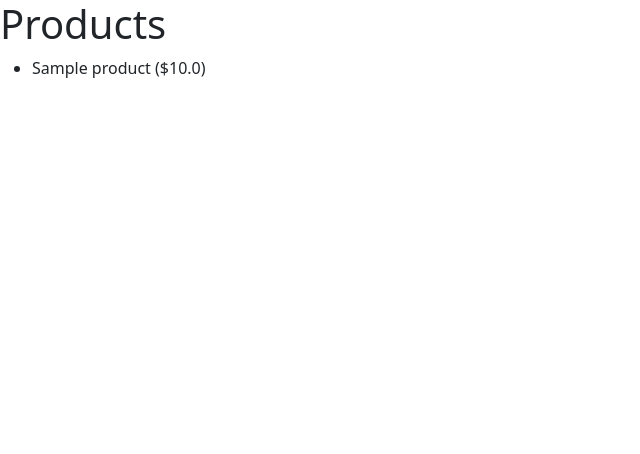
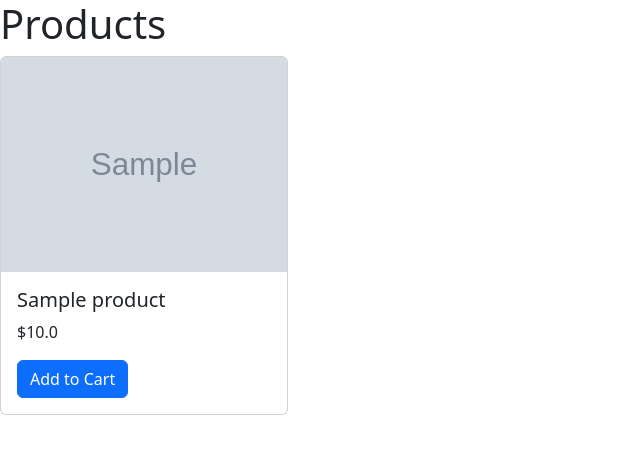
Before and after one commit to CarlosWendling/PyShop, a Django app: template products/templates/index.html in a window 1280 px wide. Shown: the top 454 px of the page, without its empty margins (0-640 px from the left). Run offline with Django 3.2, Linux system fonts and the light colour scheme; tables that the repository leaves empty hold one stand-in row (values such as "Sample post"); the template is opened without the code that fills it: values that come from a table or form of the project are taken from there, most other values are stand-ins (such as "Sample title", 1, 10 or a date in 2020); grey boxes marked "Sample" are stand-in pictures.

Commit message:
add product cart with bootstrap

```diff
--- a/products/templates/index.html
+++ b/products/templates/index.html
@@ -2,10 +2,19 @@
 
 {% block content %}
     <h1>Products</h1>
-    <ul>
+    <div class="row">
         <!-- Show the data from the database (product and it's price) -->
         {% for product in products %}
-            <li>{{ product.name }} (${{ product.price }})</li>
+        <div class="col">
+            <div class="card" style="width: 18rem;">
+                <img src="{{ product.image_url }}" class="card-img-top" alt="{{ produc.name }} photo.">
+                <div class="card-body">
+                  <h5 class="card-title">{{ product.name }}</h5>
+                  <p class="card-text">${{ product.price }}</p>
+                  <a href="#" class="btn btn-primary">Add to Cart</a>
+                </div>
+              </div>
+        </div>
         {% endfor %}
-    </ul>
+    </div>
 {% endblock %}
```
